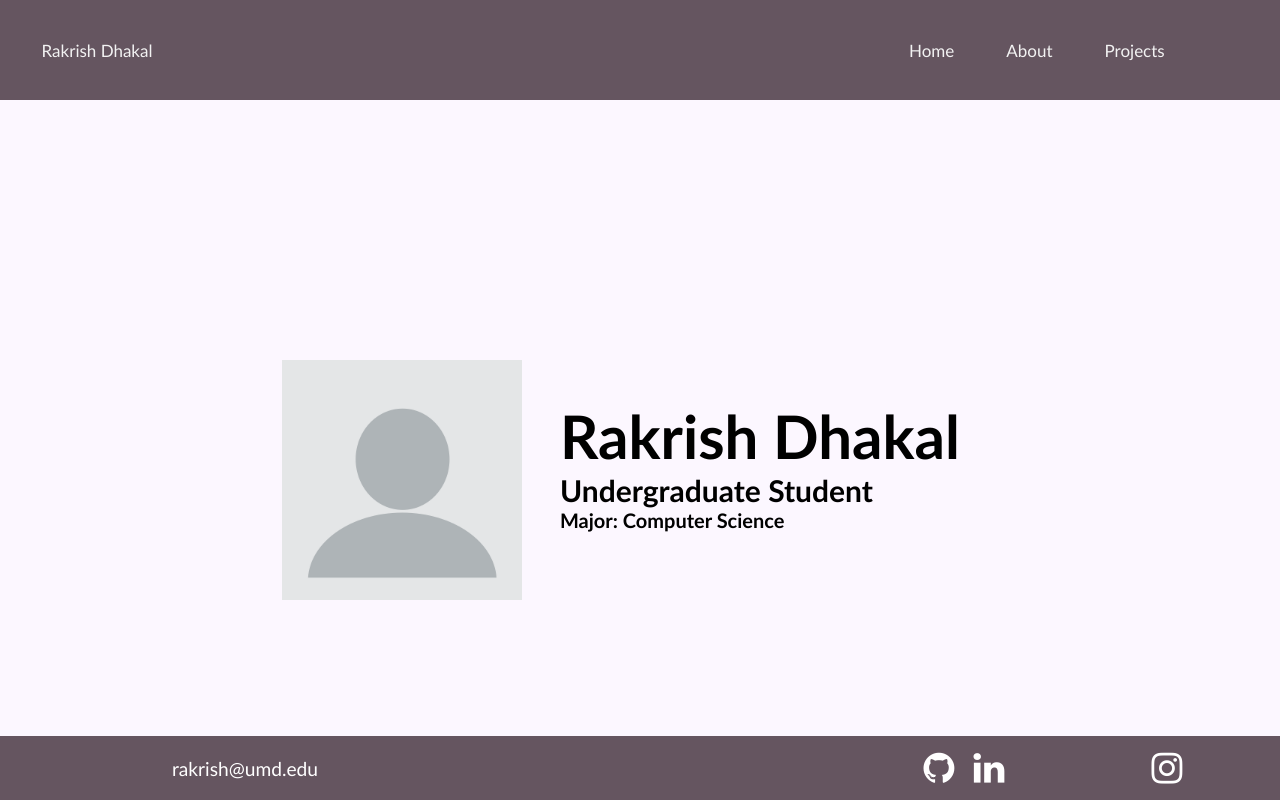
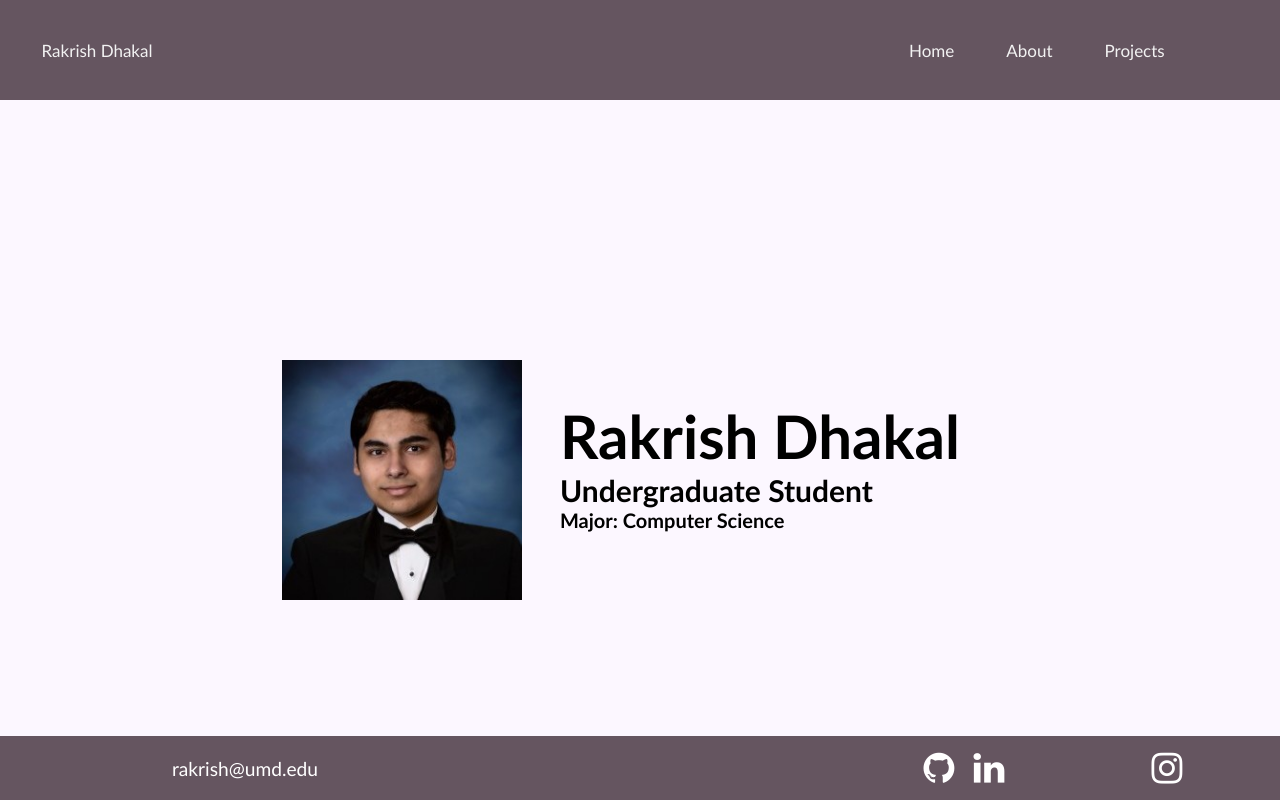
Before and after one commit to hsirkar/hsirkar.github.io, a website: page index.html in a window 1280 px wide. Shown: the top 800 px of the page. Drawn offline with Linux system fonts and the light colour scheme.

Commit message:
change pfp

```diff
--- a/index.html
+++ b/index.html
@@ -26,7 +26,7 @@
     <section id="home">
 
         <div class="same-line-panel">
-            <img id="image" src=profile.png>
+            <img id="image" src=profile.jpg>
             <div class="center">
                 <h1>Rakrish Dhakal</h1>
                 <h2>Undergraduate Student</h2>
```
Also changed, not shown: profile.jpg (added), profile.png (deleted).
